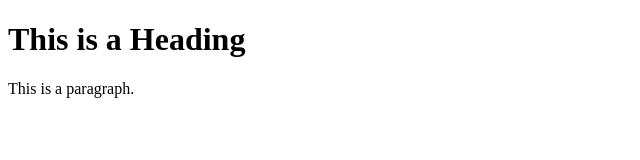
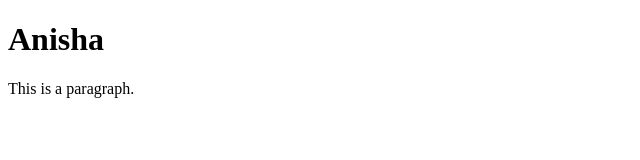
Before and after one commit to aninzy/adv247, a plain HTML site: page index.html in a window 1280 px wide. Shown: the whole page, without its empty margins (0-640 px from the left). Drawn offline with Linux system fonts and the light colour scheme.

Commit message:
Update index.html

```diff
--- a/index.html
+++ b/index.html
@@ -2,7 +2,7 @@
 <html>
 <body>
 
-<h1>This is a Heading</h1>
+<h1>Anisha</h1>
 <p>This is a paragraph.</p>
 
 </body>
```
